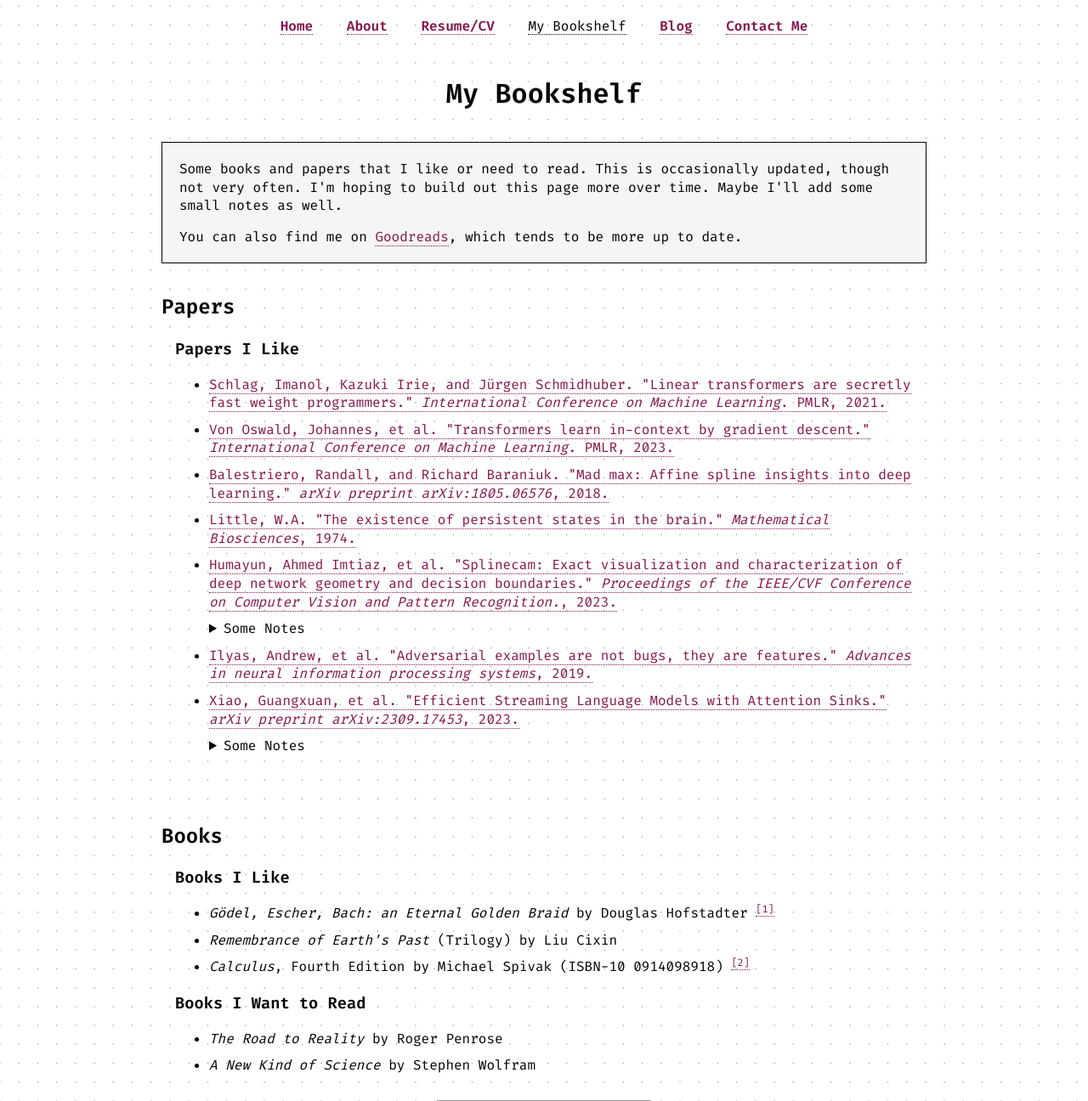
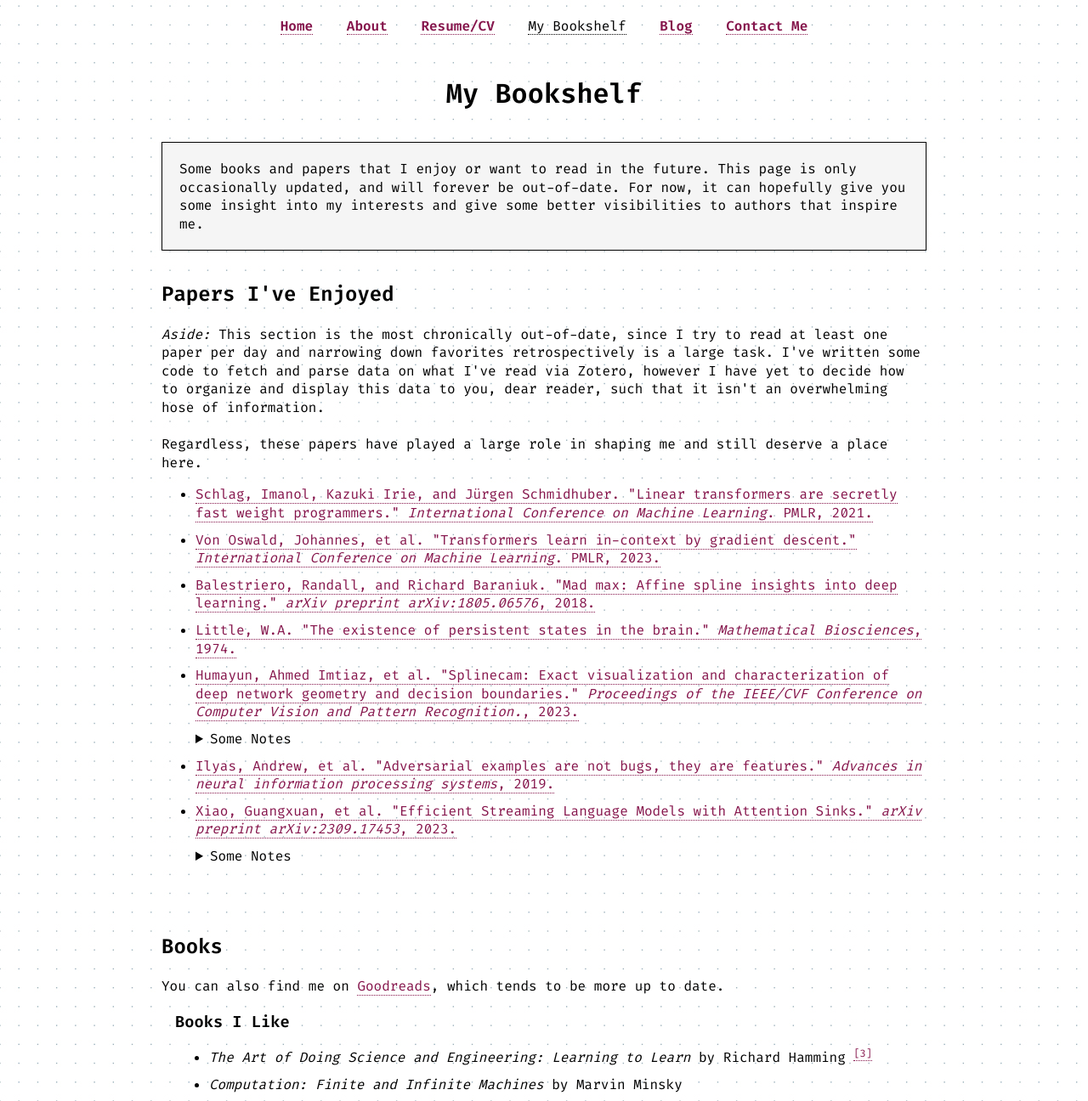
Before and after one commit to FrederickGeek8/freddy.us, a Jekyll site: the page built from bookshelf/index.html, in a window 1280 px wide and 1400 px high, cut to the strip 104-1400 px from the top of the window. Shown: the whole strip at 85% size. Built offline with Jekyll 4.4.1, drawn with Linux system fonts in a browser that asks for light colours; some of the changed text lies outside the part shown.

Commit message:
Update bookshelf pre-JMM
I really want to rethink the way that I input paper-related data there,
especially since it is so tough to update.

```diff
--- a/bookshelf/index.html
+++ b/bookshelf/index.html
@@ -2,9 +2,10 @@
 layout: blog.default
 title: My Bookshelf
 description: >-
-    Some books and papers that I like or need to read. This is occasionally
-    updated, though not very often. I'm hoping to build out this page more
-    over time. Maybe I'll add some small notes as well.
+    Some books and papers that I enjoy or want to read in the future. This page
+    is only occasionally updated, and will forever be out-of-date. For now,
+    it can hopefully give you some insight into my interests and give some better
+    visibilities to authors that inspire me.
 redirect_from: /bookshelf.html
 ---
 
@@ -18,15 +19,17 @@ redirect_from: /bookshelf.html
 
         <div class="spacer">
             <p>{{ page.description }}</p>
-            <p>
-                You can also find me on <a href="{{ site.socials.goodreads }}" rel="me external author" class="link"
-                    target="_blank">Goodreads</a>, which tends to be more up to date.
-            </p>
         </div>
 
-        <h2>Papers</h2>
-        <div class="bumpn">
-            <h3>Papers I Like</h3>
+        <h2>Papers I've Enjoyed</h2>
+        <p>
+            <em>Aside:</em> This section is the most chronically out-of-date, since I try to read
+            at least one paper per day and narrowing down favorites retrospectively is a large task.
+            I've written some code to fetch and parse data on what I've read via Zotero, however
+            I have yet to decide how to organize and display this data to you, dear reader, such
+            that it isn't an overwhelming hose of information.<br/><br/>Regardless, these papers
+            have played a large role in shaping me and still deserve a place here.
+        </p>
         <ul>
             <li>
                 <a href="https://arxiv.org/abs/2102.11174" class="link" target="_blank">
@@ -107,14 +110,27 @@ redirect_from: /bookshelf.html
                 </details>
             </li>
         </ul>
-        </div>
         <br />
         <br />
         <h2>Books</h2>
+        <p>
+            You can also find me on <a href="{{ site.socials.goodreads }}" rel="me external author" class="link"
+                target="_blank">Goodreads</a>, which tends to be more up to date.
+        </p>
         <div class="bumpn">
             <h3>Books I Like</h3>
             <p class="bumpn"></p>
             <ul>
+                <li>
+                    <i>The Art of Doing Science and Engineering: Learning to Learn</i> by Richard Hamming
+                    <sup><a href="#note-3">[3]</a></sup>
+                </li>
+                <li>
+                    <i>Computation: Finite and Infinite Machines</i> by Marvin Minsky
+                </li>
+                <li>
+                    <i>Computer Lib/Dream Machines</i> by Ted Nelson
+                </li>
                 <li>
                     <i>Gödel, Escher, Bach: an Eternal Golden Braid</i> by Douglas Hofstadter
                     <sup><a href="#note-1">[1]</a></sup>
@@ -126,10 +142,16 @@ redirect_from: /bookshelf.html
                 </li>
             </ul>
 
+            <h3>Books I'm Working Through</h3>
+            <ul>
+                <li><i>Visual Group Theory</i> by Nathan Carter</li>
+                <li><i>To Mock a Mockingbird and Other Logic Puzzles</i> by Raymond M. Smullyan</li>
+            </ul>
+
             <h3>Books I Want to Read</h3>
             <ul>
+                <li><i>Chaos: Making a New Science</i> by James Gleick</li>
                 <li><i>The Road to Reality</i> by Roger Penrose</li>
-                <li><i>A New Kind of Science</i> by Stephen Wolfram</li>
             </ul>
         </div>
     </main>
@@ -144,6 +166,14 @@ redirect_from: /bookshelf.html
         <sup id="note-2">[2]</sup> Funnily enough, this is one of my favorite books that I learned
         from during my undergrad. Calculus by Spivak is a great book, even to look
         back on!
+        <br /><br />
+        <sup id="note3">[3]</sup> More so than the book, I <em>highly</em>, <strong><em>highly</em></strong>,
+        recommend Hamming's lecture series "Learning to Learn", which you <a
+            href="https://www.youtube.com/playlist?list=PL2FF649D0C4407B30" target="_blank">can find on YouTube</a>. In particular,
+        the last lecture in that series <a href="https://youtu.be/a1zDuOPkMSw" target="_blank">"You and Your Research"</a>,
+        which for me was <em>lifechanging</em>. I think that everyone, whether in research or industry,
+        would take great value from watching that lecture. You can think of it less of a lecture in the academic
+        sense, and more of a <em>sermon</em> on how to lead a great life -- great by <em>your standards</em>.
     </p>
 </div>
 
```
Lines whose indentation alone changed are shown as unchanged.
